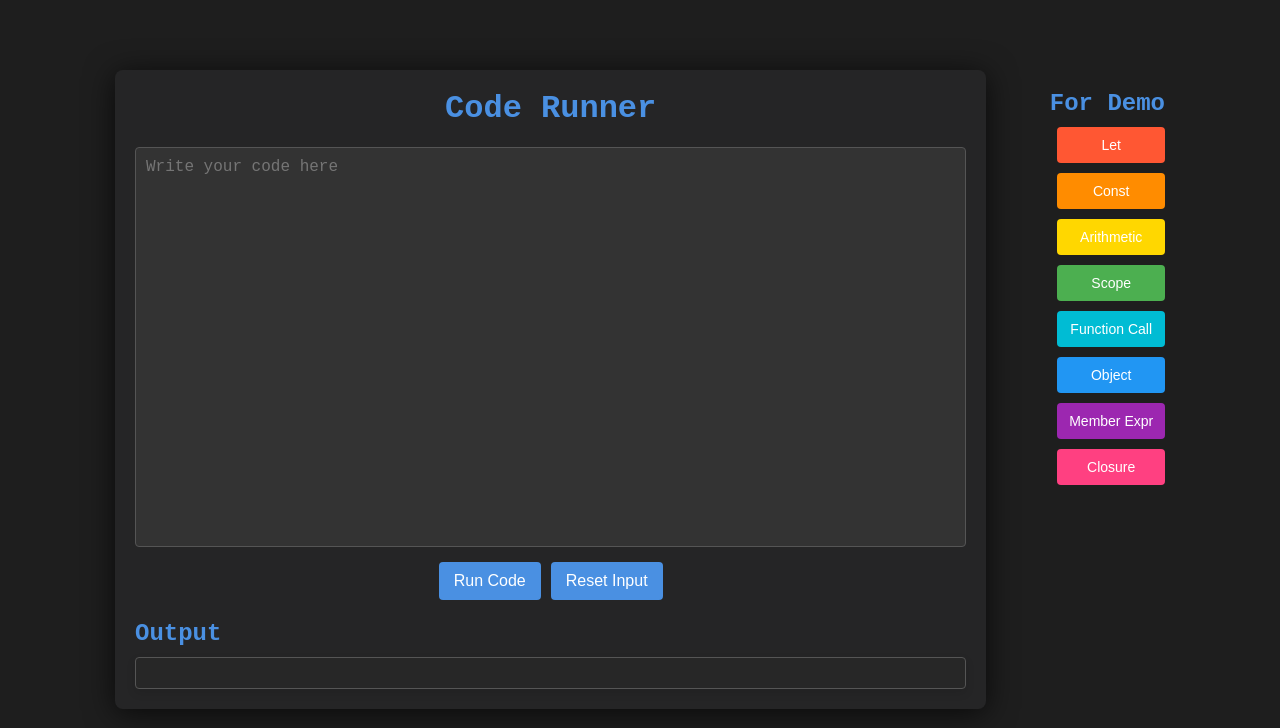
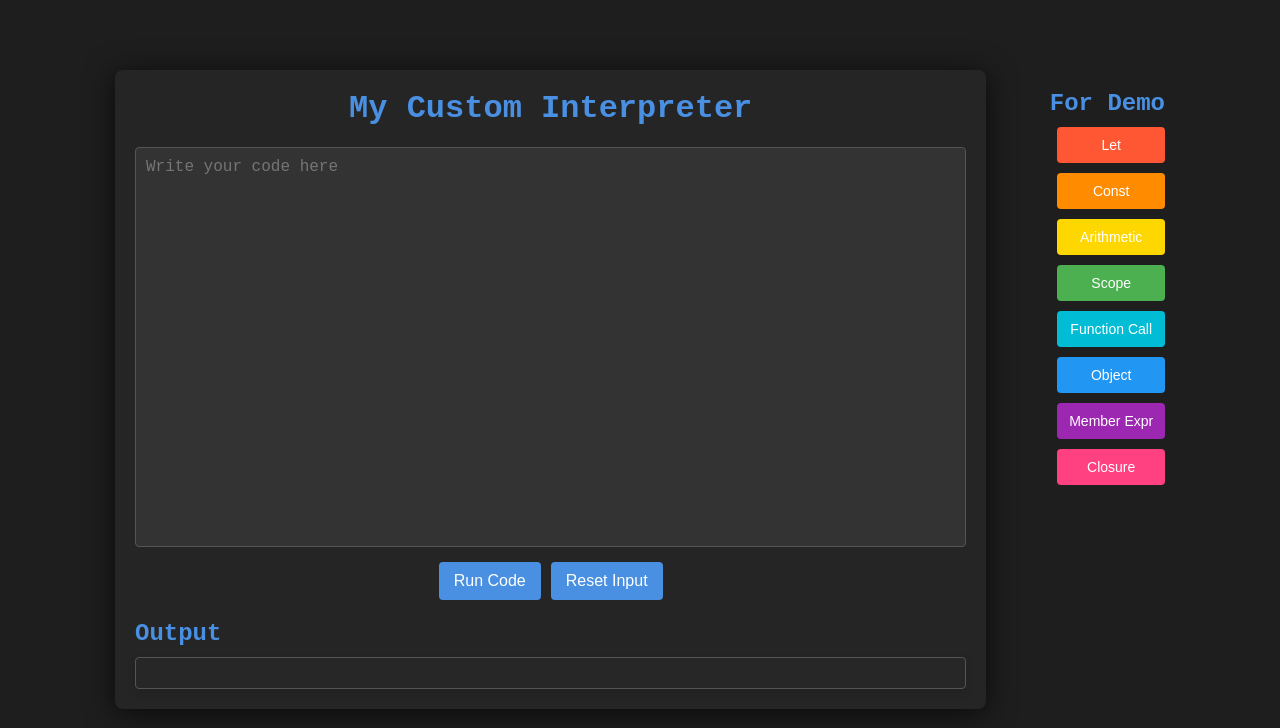
Before and after one commit to devanshsharan/Custom-language-Interpreter, a website built with Vite: page index.html in a window 1280 px wide. Built offline with nearby package versions, Linux system fonts and the light colour scheme.

Commit message:
frontend modified

```diff
--- a/index.html
+++ b/index.html
@@ -11,7 +11,7 @@
 <body>
     <div class="box1">
         <div class="container">
-            <h1>Code Runner</h1>
+            <h1>My Custom Interpreter</h1>
             <div class="editor-container">
                 <div class="input-container"> <!-- New div to wrap the input and buttons -->
                     <textarea id="code-input" placeholder="Write your code here"></textarea>
```
